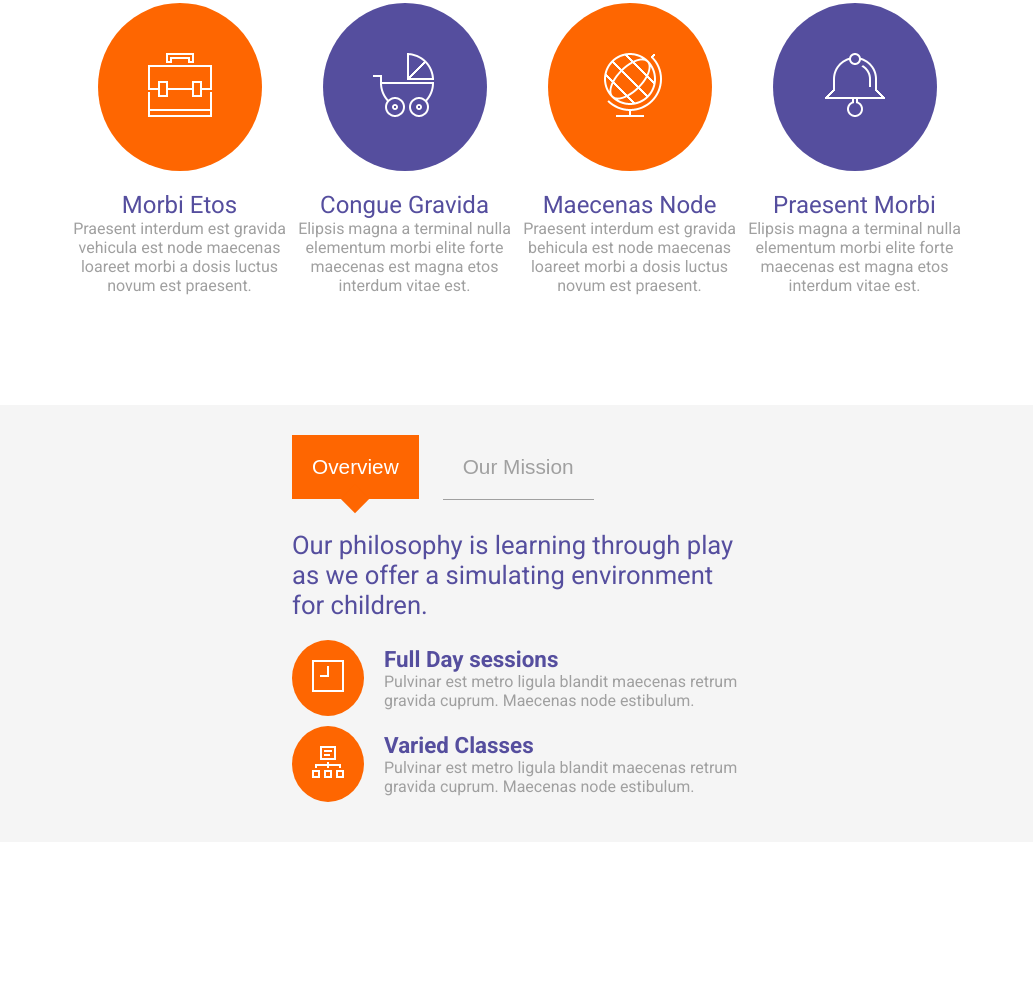
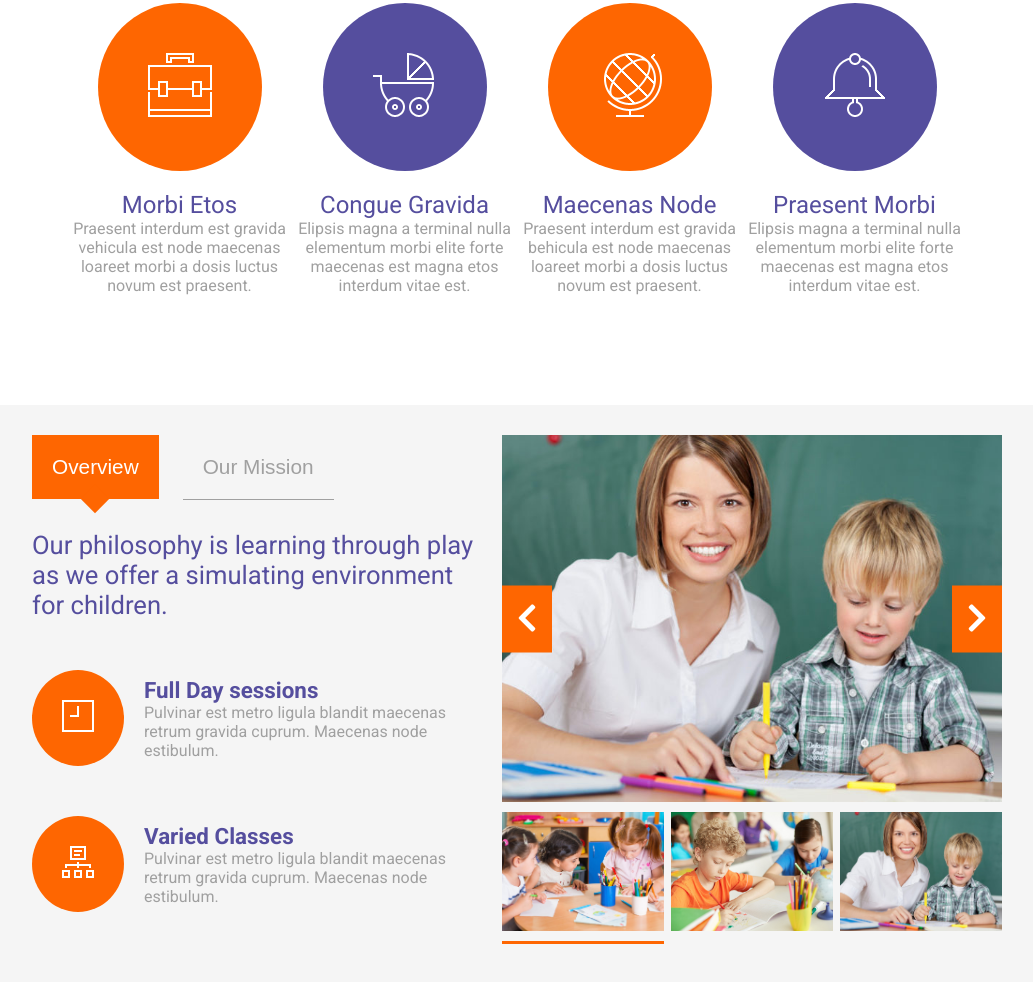
Before and after one commit to Alessio-source/proj-html-vuejs, a plain HTML site: page index.html in a window 1280 px wide. Shown: the part 1064-2046 px from the top of the page, without its empty margins (123-1156 px from the left). Before the commit the page ends 1906 px from the top, so only its background shows below. Drawn offline with nearby package versions, Linux system fonts and the light colour scheme.

Commit message:
sceonda slide finita

```diff
--- a/index.html
+++ b/index.html
@@ -94,7 +94,15 @@
           </div>
 
           <div class="slide">
-
+            <div class="img">
+              <button type="button" name="button" class="prev"><i class="fas fa-chevron-left"></i></button>
+              <button type="button" name="button" class="next"><i class="fas fa-chevron-right"></i></button>
+            </div>
+            <div class="images">
+              <img src="img/images-alt/gallery_07-690x506.jpg" class="active" alt="Immagine bambine">
+              <img src="img/images-alt/gallery_01.jpg" alt="Immagine bambini">
+              <img src="img/images-alt/gallery_08-690x506.jpg" alt="Imaggine persona che sorride">
+            </div>
           </div>
         </section>
       </main>
--- a/src/partials/_main.scss
+++ b/src/partials/_main.scss
@@ -78,15 +78,15 @@ main {
       > p {
         color: $butterflybush;
         font-size: 1.6em;
-        margin-bottom: 20px;
+        margin-bottom: 50px;
       }
       .specific {
         display: flex;
         align-items: center;
-        margin-bottom: 10px;
+        margin-bottom: 50px;
         span {
           background-color: $blazeorange;
-          padding: 20px;
+          padding: 30px;
           border-radius: 50%;
           margin-right: 20px;
         }
@@ -99,5 +99,39 @@ main {
         }
       }
     }
+    .slide {
+      margin-left: 20px;
+      .img {
+        position: relative;
+        width: 500px;
+        height: 367px;
+        background-image: url("../img/images-alt/gallery_08-690x506.jpg");
+        background-size: cover;
+        background-position: center;
+        background-repeat: repeat;
+        .prev {
+          @include button-slider2;
+          left: 0;
+        }
+        .next {
+          @include button-slider2;
+          right: 0;
+        }
+      }
+      .images {
+        width: 500px;
+        display: flex;
+        justify-content: space-between;
+        align-items: flex-start;
+        margin-top: 10px;
+        img {
+          width: calc((100% / 3) - 5px);
+        }
+        .active {
+          padding-bottom: 10px;
+          border-bottom: 3px solid $blazeorange;
+        }
+      }
+    }
   }
 }
--- a/src/partials/_mixing.scss
+++ b/src/partials/_mixing.scss
@@ -3,3 +3,15 @@
   justify-content: center;
   align-items: center;
 }
+
+@mixin button-slider2 {
+  position: absolute;
+  top: 50%;
+  transform: translateY(-50%);
+  padding: 15px;
+  font-size: 2em;
+  border: none;
+  outline: none;
+  background-color: $blazeorange;
+  color: white;
+}
```
Also changed, not shown: css/style.css.
